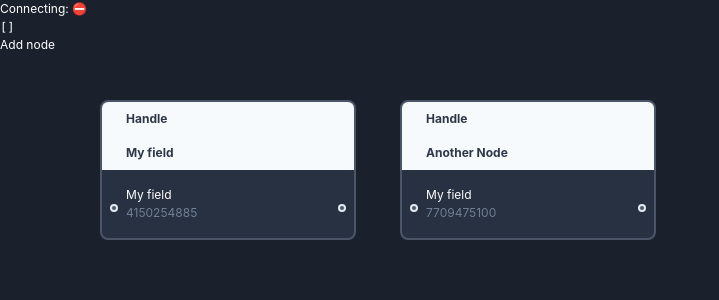
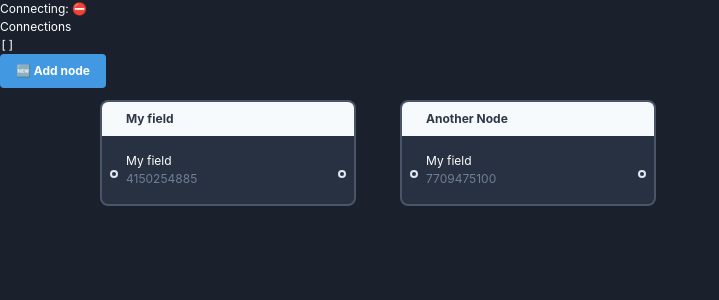
Before and after one commit to gsimone/strand, a React (Create React App) app: page / in a window 1280 px wide. Shown: the top 300 px of the page, without its empty margins (0-719 px from the left). Built offline with nearby package versions, Linux system fonts and the light colour scheme; the HTML template or start-up script is replaced by a standard one.

Commit message:
working lines

```diff
--- a/src/App.js
+++ b/src/App.js
@@ -4,6 +4,7 @@ import { Provider as Jotai, useAtom } from 'jotai'
 import { createNodeAtom, connectionStateAtom, nodesAtom, connectionsAtom } from './atoms'
 
 import Node from './components/Node'
+import Canvas from './components/Canvas'
 
 function Nodes() {
   const [nodes, setNodes] = useAtom(nodesAtom);
@@ -19,12 +20,15 @@ function Nodes() {
     <h1>
       Connecting: {connecting ? "✅" : "⛔"}
     </h1>
+
+    <h3>Connections</h3>
     <pre>
       {JSON.stringify(connections, null, '  ')}
     </pre>
     {nodes.map((node) => <Node nodeAtom={node} key={node.id} />)}
     <div>
-        <button onClick={onAdd}>Add node</button>
+        {/* eslint-disable-next-line */}
+        <button className="bg-blue-500 hover:bg-blue-700 text-white font-bold py-2 px-4 rounded" onClick={onAdd}> 🆕 Add node</button>
     </div>
     </>
   )
@@ -48,6 +52,7 @@ function App() {
     >
       <Jotai>
         <Nodes />
+        <Canvas />
       </Jotai>
     </div>
   );
--- a/src/atoms.js
+++ b/src/atoms.js
@@ -1,8 +1,9 @@
 import { atom } from 'jotai'
+import { createRef } from 'react'
 
 const uuid = () => new Date().getTime()
 
-export const createNodeAtom = ({ id, position, name = "My field" }) => atom({
+export const createNodeAtom = ({ id, position = [0, 0], name = "My field" }) => atom({
   id,
   name,
   position: atom(position),
@@ -25,6 +26,13 @@ export function createConnection(input, output) {
   return [input, output]
 }
 
+export const connectorsRef = createRef()
+connectorsRef.current = {}
+
+export function makeConnectorId(node, field, direction) {
+  return `${node}-${field}-${direction}`
+}
+
 export  const connectionStateAtom = atom({
   connecting: false,
   input: undefined,
--- a/src/components/Canvas.js
+++ b/src/components/Canvas.js
@@ -1,27 +1,26 @@
 
+import { useAtom } from 'jotai';
 import React, {useRef} from 'react'
+import { connectionsAtom, connectorsRef, makeConnectorId } from '../atoms';
 
 const DRAW_INTERVAL = 16;
 
-export default function Canvas({ nodes, connections, temp }) {
+export default function Canvas({ nodes }) {
+  const [connections] = useAtom(connectionsAtom)
   const svg = useRef();
 
   const draw = React.useCallback(
     function draw() {
-      const coords = connections
-        .map((connection) => {
-          const { from, to } = connection;
+      const coords = connections.map(connection => {
 
-          const [_, fromNode] = from.split(".");
-          const [__, toNode] = to.split(".");
+        const [input, output] = connection
+        const inputRef = connectorsRef.current[makeConnectorId(input.node, input.field, "input")];
+        const outputRef = connectorsRef.current[makeConnectorId(output.node, output.field, "output")];
 
-          return [fromNode, toNode];
+        return [inputRef, outputRef]
       })
-        .map(function drawConnection(connection) {
-          const [from, to] = connection;
-
-          const fromNode = nodes.get(`${from}_OUTPUT`);
-          const toNode = nodes.get(`${to}_INPUT`);
+      .map(connection => {
+        const [fromNode, toNode] = connection
 
           const {
             x,
@@ -37,7 +36,7 @@ export default function Canvas({ nodes, connections, temp }) {
           bx + width / 2,
           by + height / 2,
         ];
-        });
+      })
 
       svg.current.innerHTML = coords
         .map(
@@ -51,8 +50,9 @@ export default function Canvas({ nodes, connections, temp }) {
         `
         )
         .join("");
+
     },
-    [connections, nodes]
+    [connections]
   );
 
   React.useEffect(() => {
@@ -75,6 +75,8 @@ export default function Canvas({ nodes, connections, temp }) {
         fill: "none",
         zIndex: 1,
       }}
-    />
+    >
+
+    </svg>
   );
 }
--- a/src/components/Connector.js
+++ b/src/components/Connector.js
@@ -2,28 +2,37 @@ import React, { useCallback, useEffect, useRef } from 'react'
 import { useAtom } from 'jotai'
 import clsx from 'clsx'
 
-import { connectionStateAtom, connectionsAtom, connectorsAtom, createConnection } from '../atoms'
+import {
+  connectionStateAtom,
+  connectionsAtom,
+  connectorsRef,
+  createConnection,
+  makeConnectorId
+} from '../atoms'
+
+
+
 import produce from 'immer';
 
 export default function Connector({ node, field, direction }) {
   const connectorRef = useRef()
-  const [{ connecting, input, output }, setConnectionState] = useAtom(connectionStateAtom);
+  const [connectionState, setConnectionState] = useAtom(connectionStateAtom);
   const [, setConnections] = useAtom(connectionsAtom)
-  const [, setConnectors] = useAtom(connectorsAtom)
 
   /**
    * Register the connector ref, will be used to draw the connection lines
    */
   useEffect(() => {
+    connectorsRef.current[makeConnectorId(node, field, direction)] = connectorRef
+  }, [direction, node, field])
 
-    setConnectors(produce(connectors => {
-      connectors[`${node}-${field}-${direction}`] = connectorRef
-    }))
+  const { input, connecting, output } = connectionState
 
-  }, [direction, node, field, setConnectors])
+  // disable a connection when one the same direction is set
+  const disabled = (input || output)?.node === node || (input && direction === "input") || (output && direction === "output")
+  const active = (direction === "input" && input?.field === field) || (direction === "output" && output?.field === field)
 
-  const disabled = (input && direction === "input") || (output && direction === "output")
-  const active = (input === field)
+  const candidate = connecting && !disabled && !active && (input || output).node !== node
 
   const handleClick = useCallback((field, direction) => {
 
@@ -58,19 +67,27 @@ export default function Connector({ node, field, direction }) {
       className={
         clsx(`
           cursor-pointer w-2 h-2
-          border-2 bg-gray-700
+
           group-hover:visible
           rounded-full
+
+          border-2
         `,
-        !disabled && !active && `
+        false && `
           hover:border-green-600
+          bg-gray-700
         `,
           disabled && `
             opacity-50
             cursor-not-allowed
           `,
           active && `
-            border-green-400
+            border-orange-400
+            bg-orange-400
+          `,
+          candidate && `
+            border-blue-600
+            hover:bg-blue-600
           `
         )
       }
--- a/src/components/Node.js
+++ b/src/components/Node.js
@@ -18,10 +18,11 @@ export default function Node({ nodeAtom }) {
         }}
         ref={nodeRef}
       >
-          <NodePosition nodeRef={nodeRef} positionAtom={position} />
-          <div className="text-xs font-bold py-2 px-6 bg-gray-100 text-gray-800" >
-            {name}
-          </div>
+          <NodePosition nodeRef={nodeRef} positionAtom={position} >
+            <div className="text-xs font-bold py-2 px-6 bg-gray-100 text-gray-800" >
+              {name}
+            </div>
+          </NodePosition>
 
           <div className="mt-2 p-2 ">
             {fields.map((field) => (
--- a/src/components/NodePosition.js
+++ b/src/components/NodePosition.js
@@ -1,7 +1,7 @@
 import React, { useCallback,useRef, useEffect } from "react";
 import { useAtom } from 'jotai'
 
-export default function NodePosition({ nodeRef, positionAtom }) {
+export default function NodePosition({ nodeRef, positionAtom, children }) {
   const [position, setPosition] = useAtom(positionAtom)
   const offset = useRef();
 
@@ -48,10 +48,12 @@ export default function NodePosition({ nodeRef, positionAtom }) {
 
   return (
     <div
-      className="text-xs font-bold py-2 px-6 bg-gray-100 text-gray-800"
       onMouseDownCapture={startMoving}
+      style={{
+        cursor: "grab"
+      }}
     >
-      Handle
+      {children}
     </div>
   )
 }
```
Lines whose indentation alone changed are shown as unchanged.
